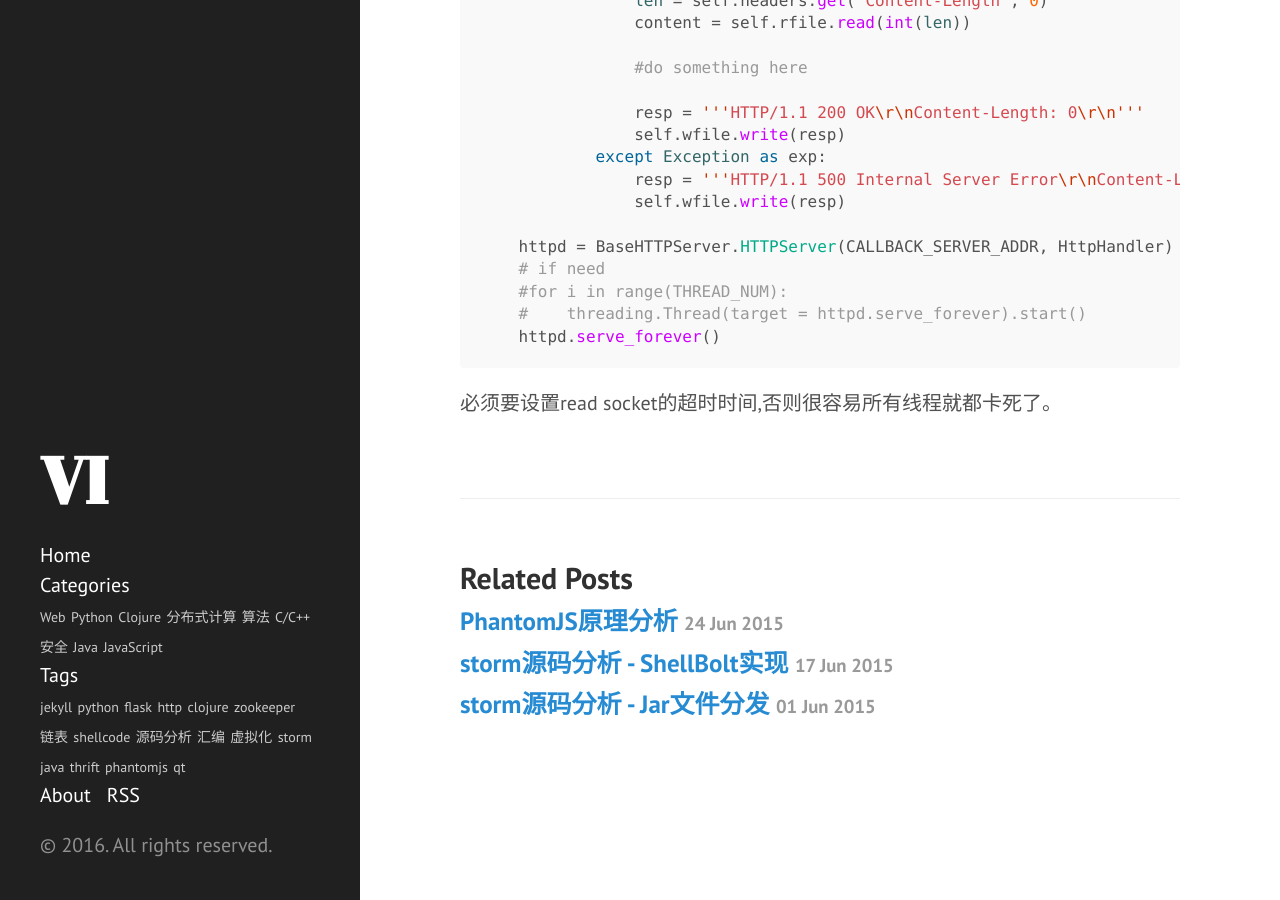
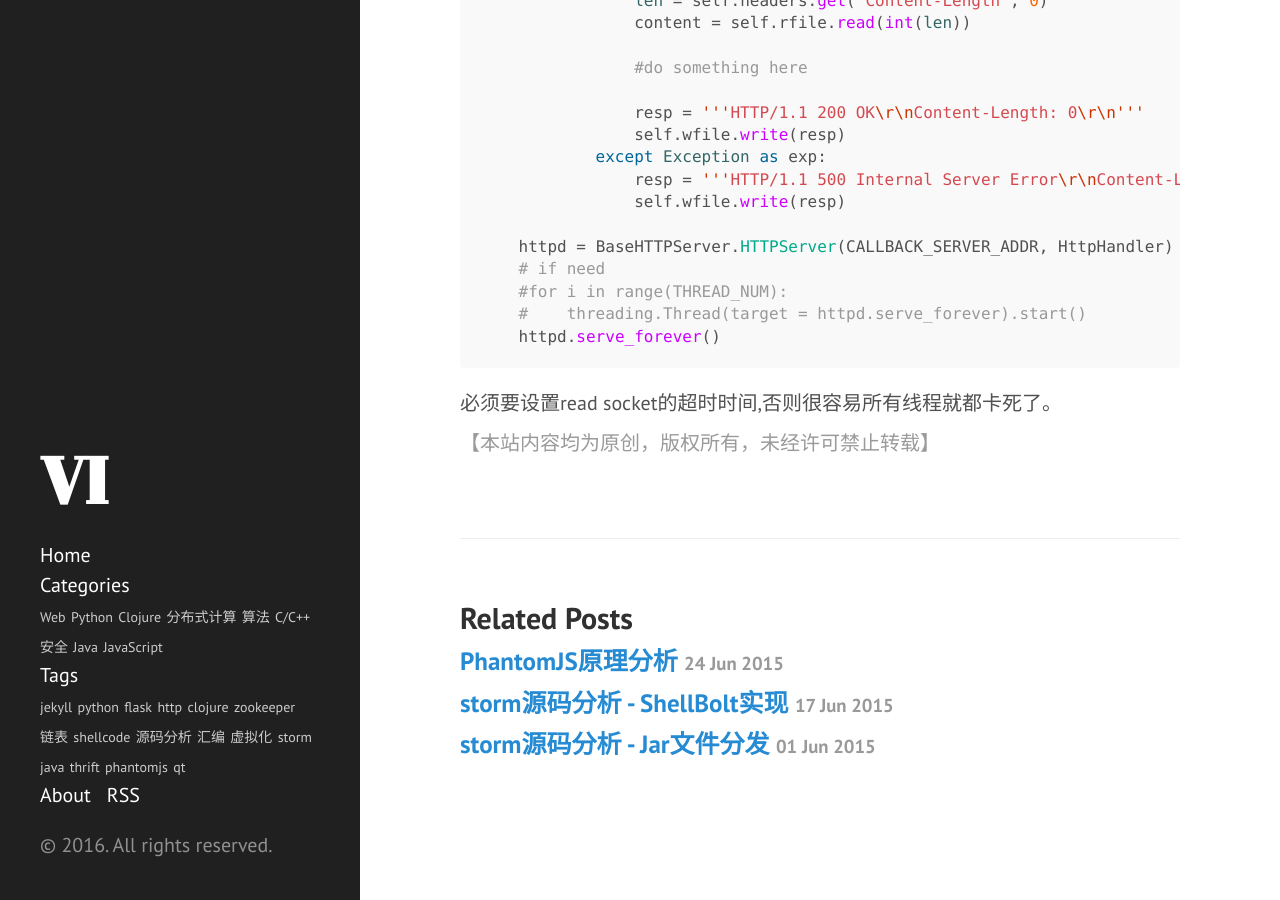
Before and after one commit to yuanvi/blog, a Jekyll site: the page built from _posts/2015-04-16-python-simple-httpserver.markdown, in a window 1280 px wide and 900 px high, scrolled down 537 px. Built offline with Jekyll 4.4.1, drawn with Linux system fonts in a browser that asks for light colours; comment, search, counter and statistics services are not loaded.

Commit message:
add copyright

```diff
--- a/_layouts/post.html
+++ b/_layouts/post.html
@@ -6,6 +6,7 @@ layout: default
   <h1 class="post-title">{{ page.title }}</h1>
   <span class="post-date">{{ page.date | date_to_string }}</span>
   {{ content }}
+  <span class="post-date">【本站内容均为原创，版权所有，未经许可禁止转载】</span>
 </div>
 
 <div class="related">
```
